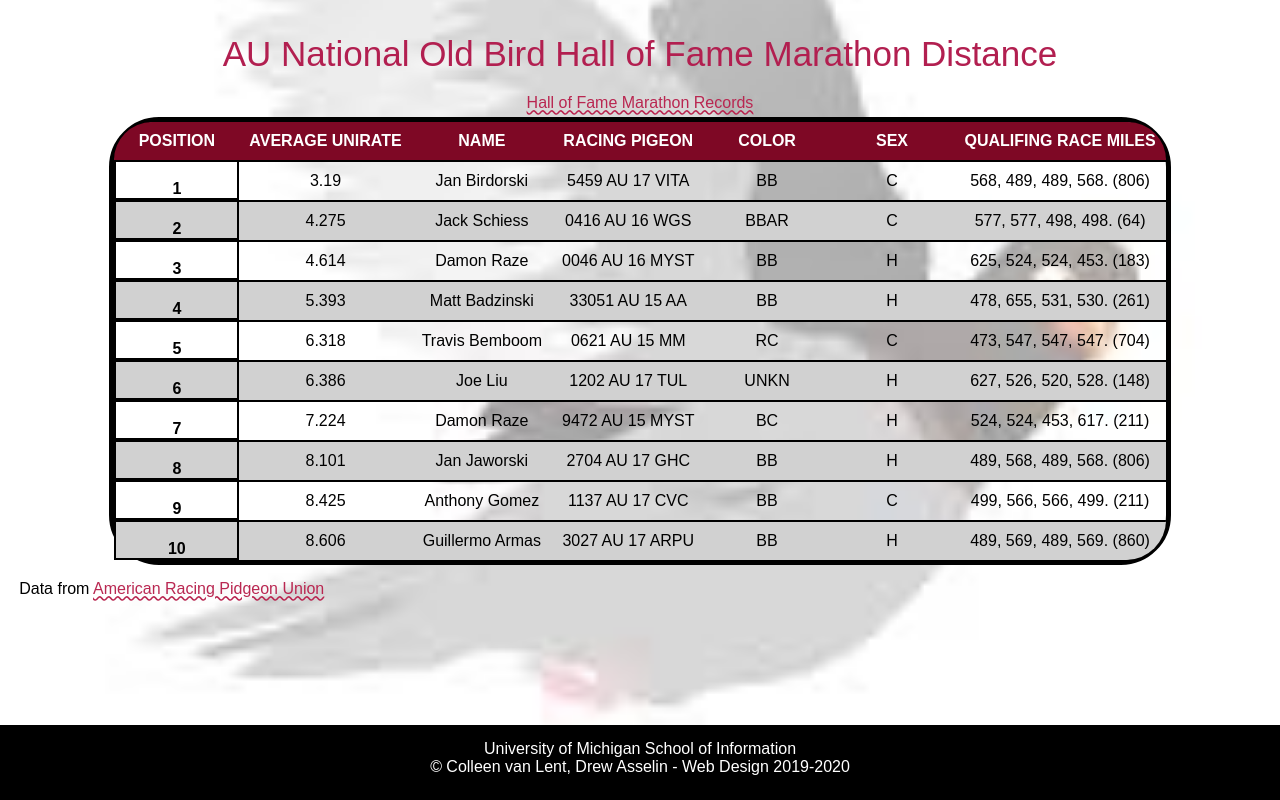
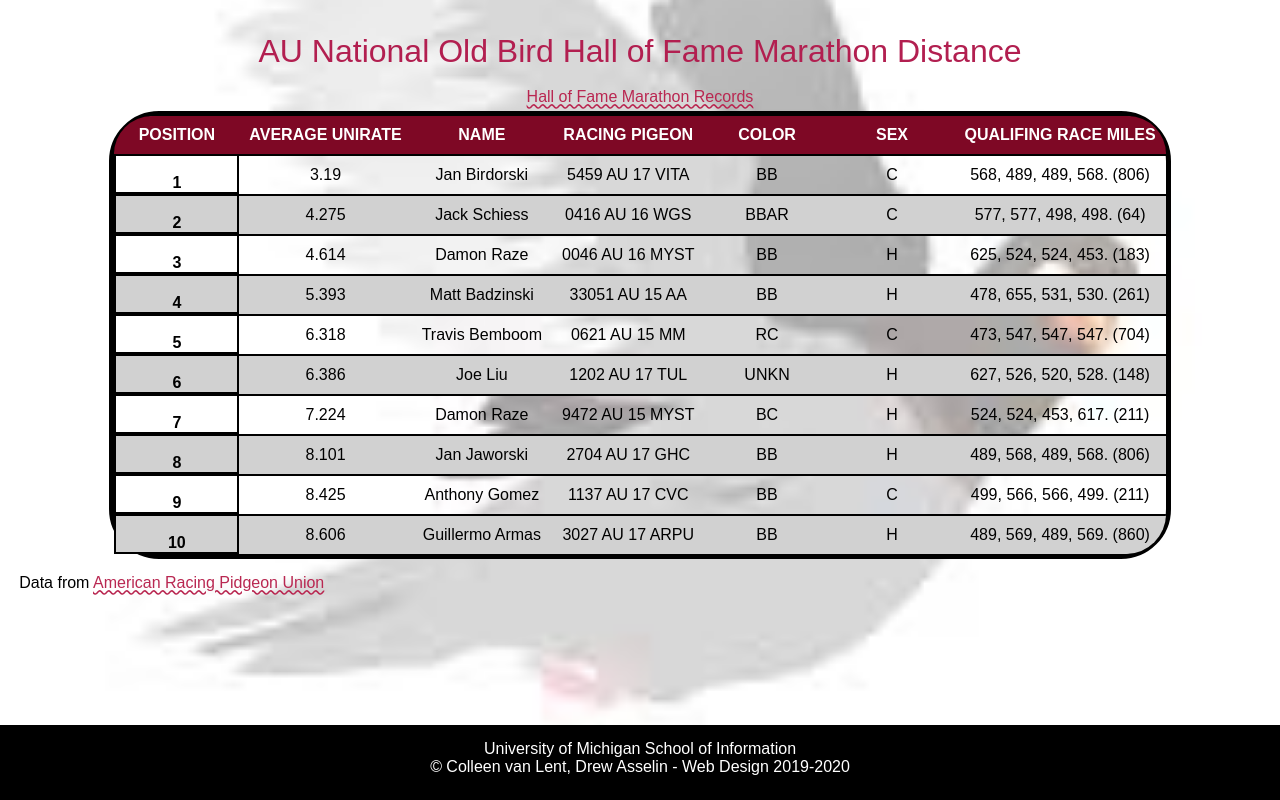
Before and after one commit to tatouskovalucie/homework4-2021, a plain HTML site: page index.html in a window 1280 px wide. Drawn offline with Linux system fonts and the light colour scheme; a web font is replaced by a local one.

Commit message:
Add files via upload

```diff
--- a/css/style.css
+++ b/css/style.css
@@ -40,11 +40,10 @@ body{
 /*Req 1*/
 
 h1{
-  font-size: 35px;
-  text-align: center;color: #b21f50;
+  font-size: 32px;
+  text-align: center;
+  color: #b21f50;
   line-height: 2;
-
-  /*Req 2*/
 }
 
 p{
@@ -84,7 +83,8 @@ td{
   padding: 10px;
   background: #7e0825;
   text-transform: uppercase;
-  text-align: center
+  vertical-align: center;
+  text-align: center;
 }
 
 .rowhead{
```
